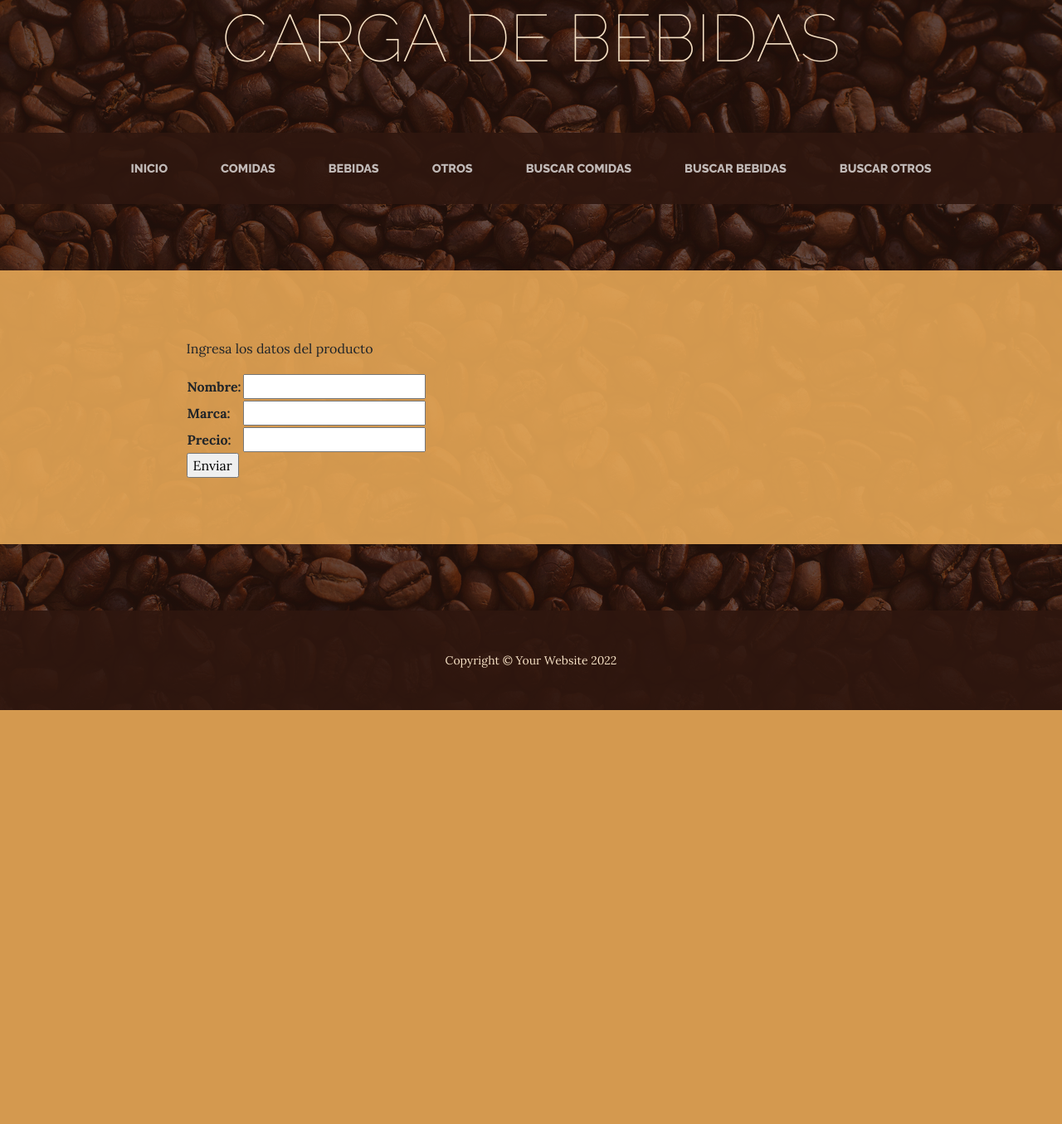
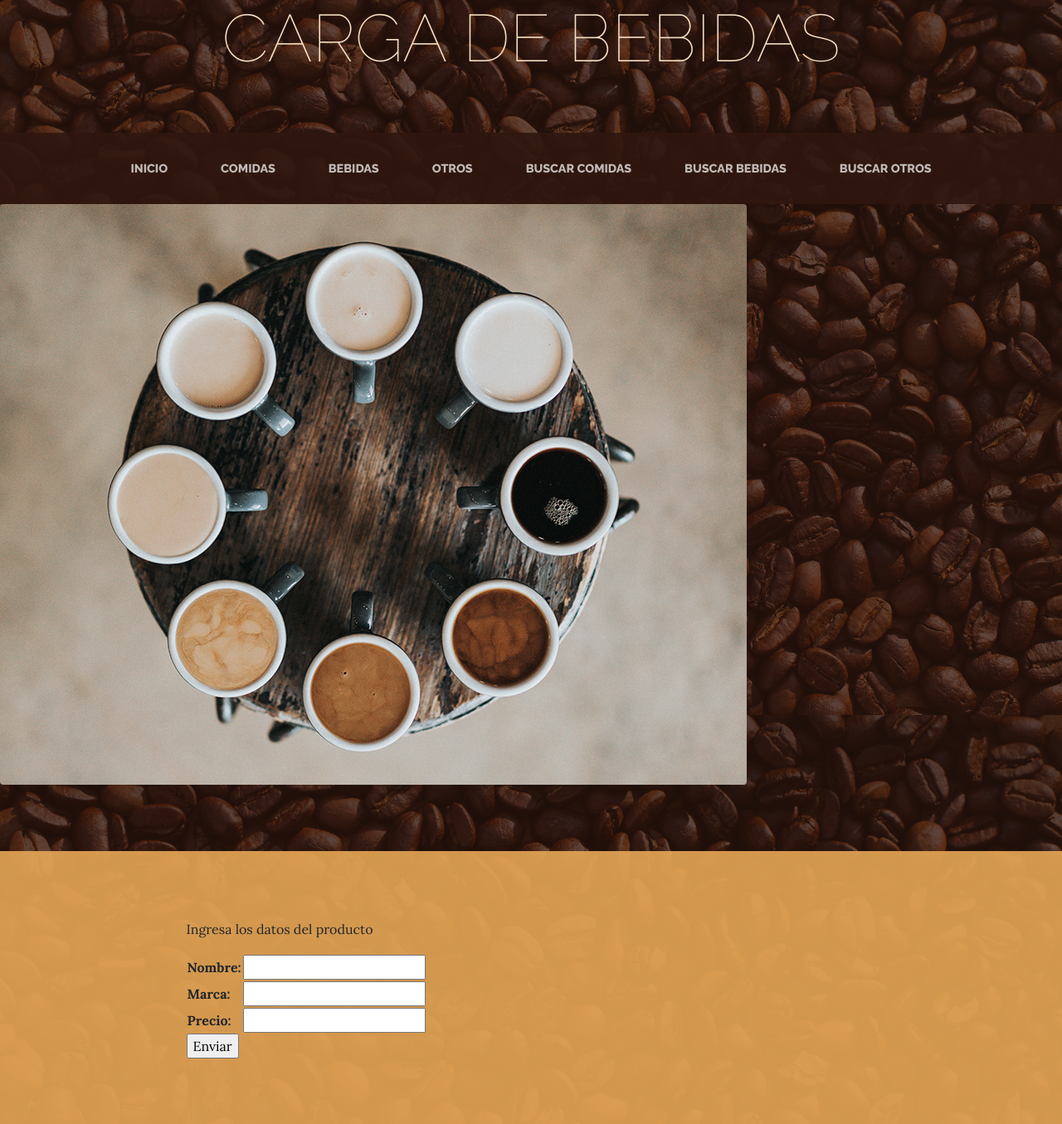
Before and after one commit to nadiaemi/ProyectoFinal-Entrega1, a Django app: page /AppTienda/bebidas/ in a window 1280 px wide. Shown: the part 114-1469 px from the top of the page at 83% size. Before the commit the page ends 970 px from the top, so only its background shows below. Run offline with Django 4.2, Linux system fonts and the light colour scheme; some libraries are stand-ins or nearby versions.

Commit message:
Update bebidas.html

```diff
--- a/AppTienda/templates/bebidas.html
+++ b/AppTienda/templates/bebidas.html
@@ -7,6 +7,8 @@
 {% endblock %}
 
 {% block espacio_de_inicio %}
+
+<img class="intro-img img-fluid mb-3 mb-lg-0 rounded" src= "{% static 'assets/img/products-01.jpg' %}" alt="..." />
 
 {% endblock %}
 
```
